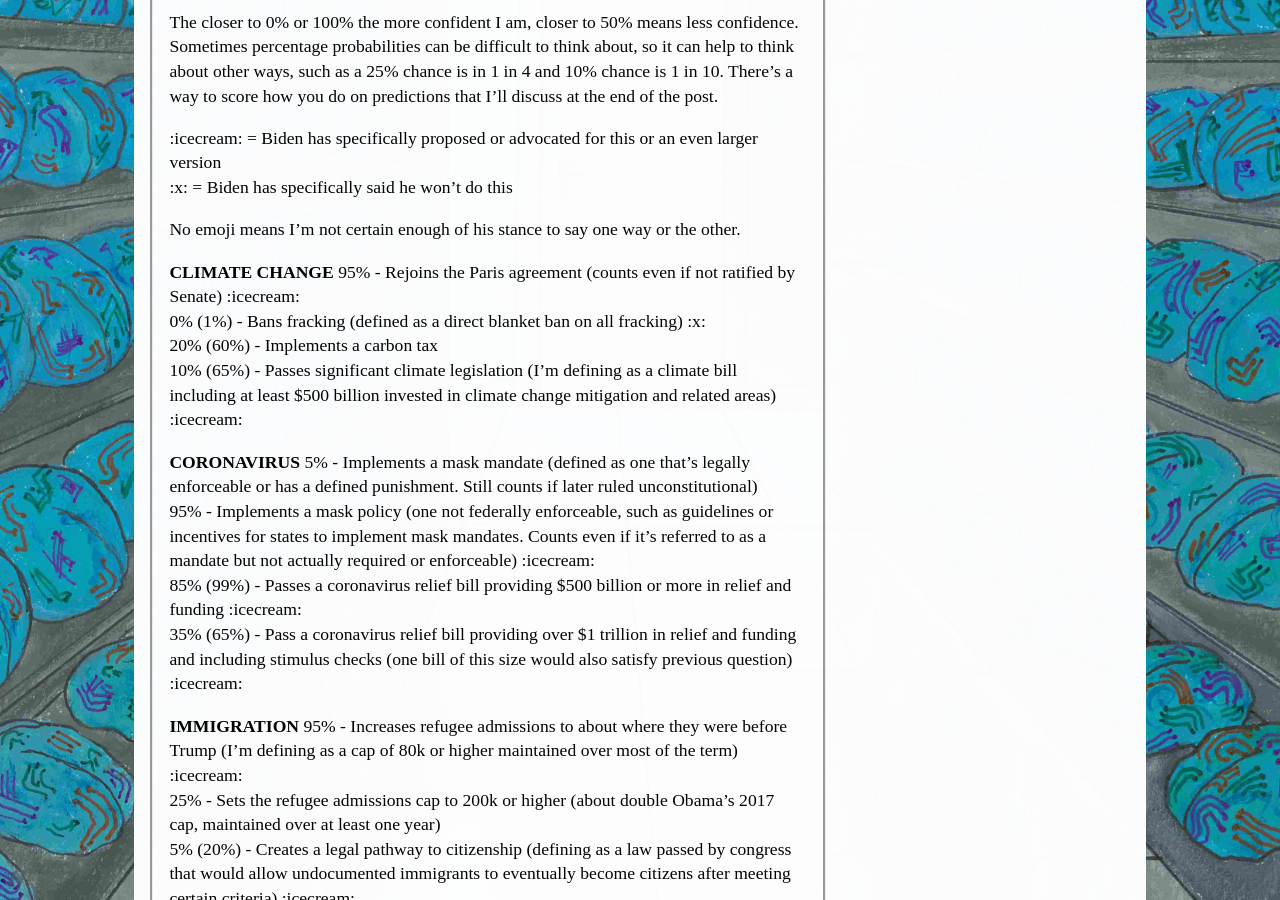
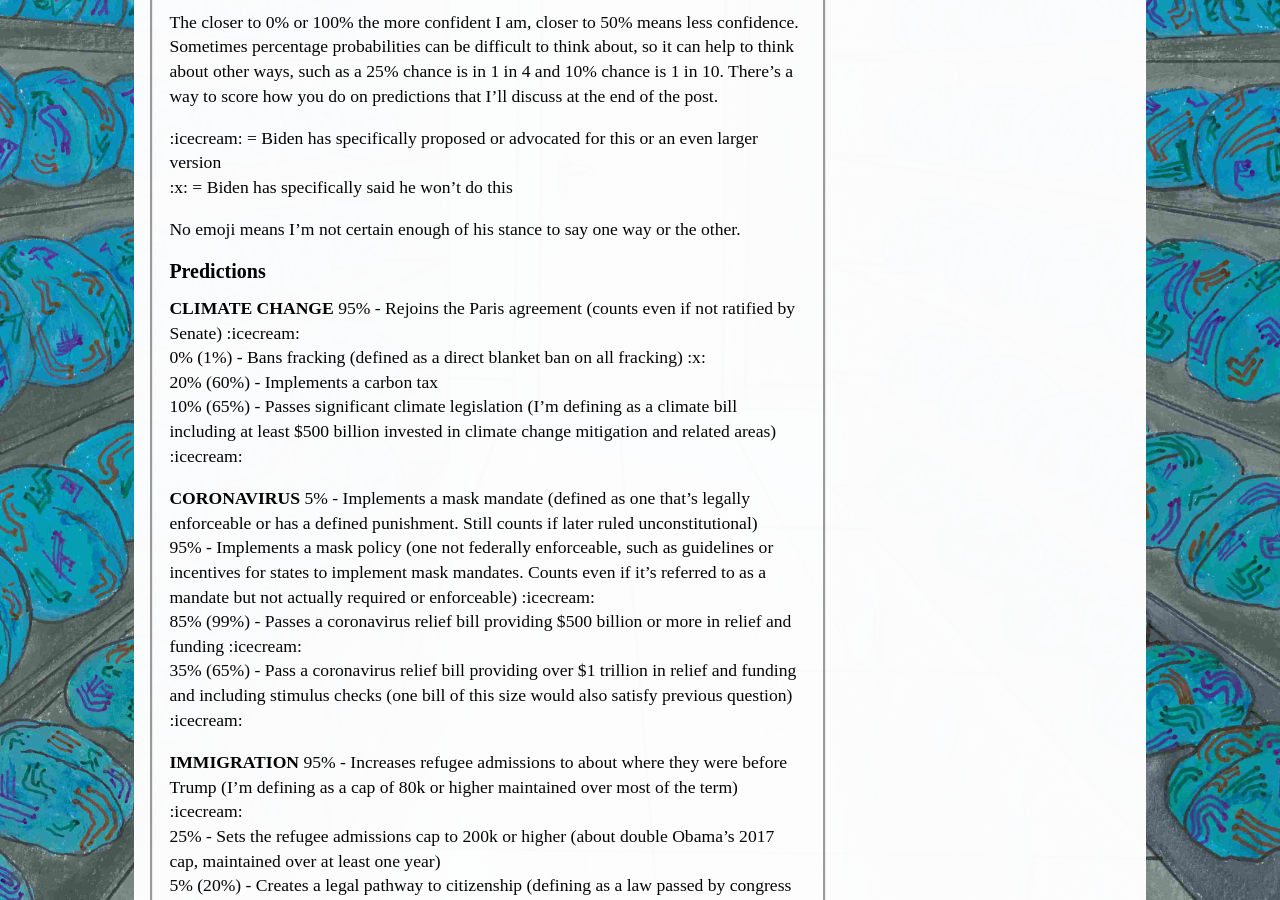
Before and after one commit to ryooan/ryooan.github.io, a Jekyll site: the page built from my_collections/_posts/2020-11-20-Predicting The Biden Presidency.md, in a window 1280 px wide and 900 px high, scrolled down 755 px. Built offline with Jekyll 4.4.1, drawn with Linux system fonts in a browser that asks for light colours.

Commit message:
Update 2020-11-20-Predicting The Biden Presidency.md

```diff
--- a/my_collections/_posts/2020-11-20-Predicting The Biden Presidency.md
+++ b/my_collections/_posts/2020-11-20-Predicting The Biden Presidency.md
@@ -17,6 +17,8 @@
 :x: = Biden has specifically said he won't do this
 
 No emoji means I'm not certain enough of his stance to say one way or the other.
+
+<h1>Predictions</h1>
 
 <b>CLIMATE CHANGE</b>
 95% - Rejoins the Paris agreement (counts even if not ratified by Senate) :icecream:
```
